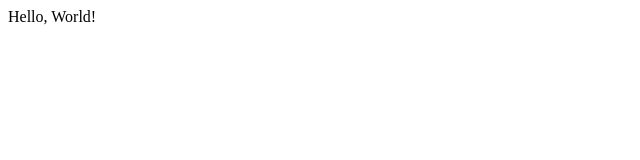
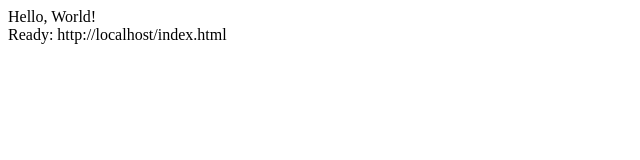
Before and after one commit to vojtakopal/iframe-test, a plain HTML site: page index.html in a window 1280 px wide. Shown: the whole page, without its empty margins (0-640 px from the left). Drawn offline with Linux system fonts and the light colour scheme.

Commit message:
Update index.html

```diff
--- a/index.html
+++ b/index.html
@@ -4,8 +4,8 @@
     Hello, World!
     <div id="output"></div>
     <script>
-      document.on('ready', function() {
-        document.getElementById('output').text = 'Ready: ' + document.referrer + "\n" + document.location;
+      document.addEventListener("DOMContentLoaded", () => {
+        document.getElementById('output').innerHTML = 'Ready: ' + document.referrer + "\n" + document.location;
       });
     </script>
   </body>
```
